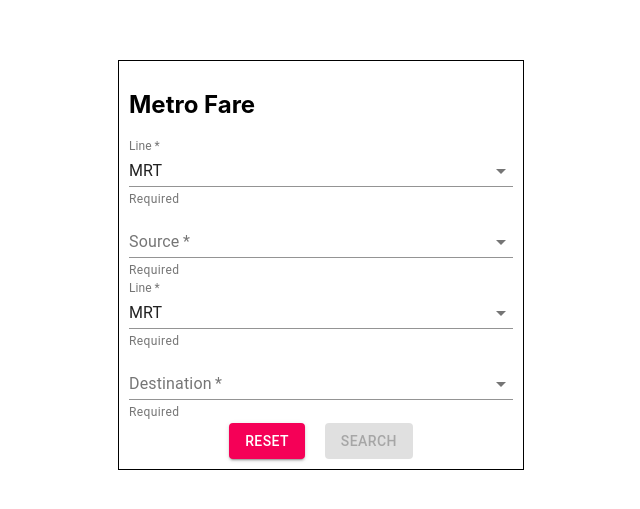
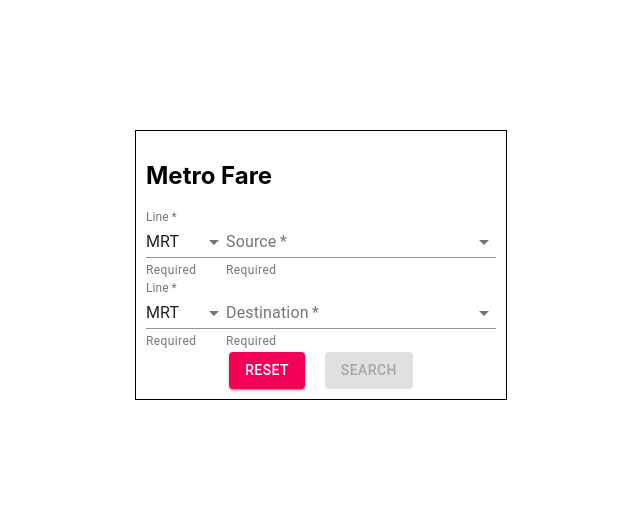
Before and after one commit to hspotlight/metro-fare, a React (Create React App) app: page / in a window 1280 px wide. Shown: the part 135-644 px from the top of the page, without its empty margins (319-959 px from the left). Built offline with nearby package versions, Linux system fonts and the light colour scheme.

Commit message:
MF-003 Adjust height of Calculator

```diff
--- a/src/components/Calculator.tsx
+++ b/src/components/Calculator.tsx
@@ -88,8 +88,8 @@ const SelectStationComponent = ({
   };
 
   return (
-    <>
-      <FormControl required>
+    <section>
+      <FormControl style={{width: '80px'}} required>
         <InputLabel htmlFor={lineElementId}>Line</InputLabel>
         <Select
           native
@@ -105,7 +105,7 @@ const SelectStationComponent = ({
         </Select>
         <FormHelperText>Required</FormHelperText>
       </FormControl>
-      <FormControl required>
+      <FormControl style={{width: 'calc(100% - 80px)'}} required>
         <InputLabel htmlFor={selectElementId}>{title}</InputLabel>
         <Select
           native
@@ -128,7 +128,7 @@ const SelectStationComponent = ({
         </Select>
         <FormHelperText>Required</FormHelperText>
       </FormControl>
-    </>
+    </section>
   );
 };
 
--- a/src/styles/Calculator.scss
+++ b/src/styles/Calculator.scss
@@ -1,15 +1,24 @@
 .calculator-container {
-  width: 500;
-  height: 400;
+  width: 350px;
+  min-height: 200px;
   border: black 1px solid;
   padding: 10px;
   display: flex;
   flex-direction: column;
 }
+
 .form-button-group {
   display: flex;
   width: 100%;
   justify-content: center;
+}
+
+.form-staiton-select-line {
+  width: 80px;
+}
+
+.w-100 {
+  width: 100%;
 }
 
 .station-container {
@@ -25,7 +34,6 @@
   border-radius: 9px;
   border: 1px solid black;
 }
-
 
 .mrt-blue-dotted-line {
   width: 0px;
```
